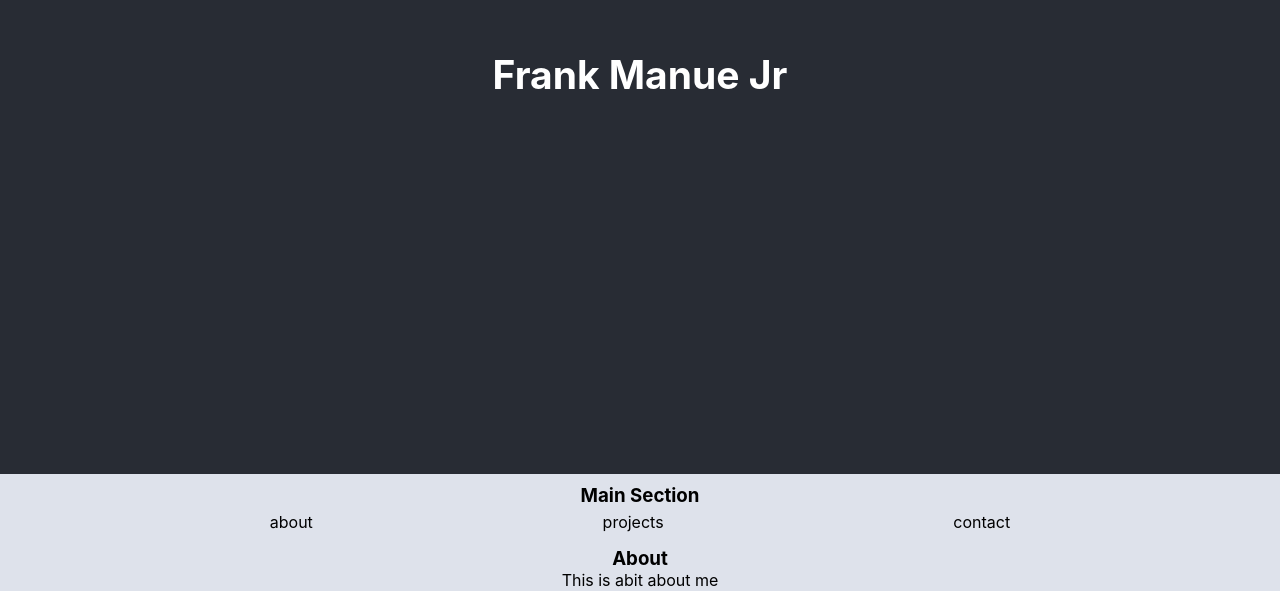
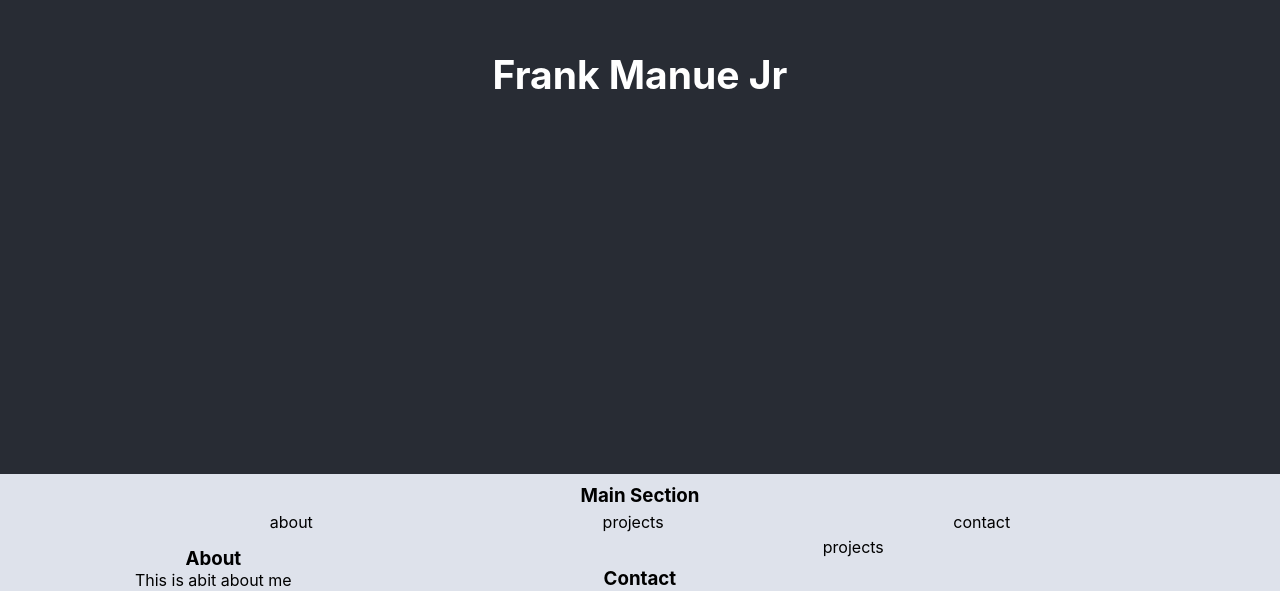
Before and after one commit to L0N/porforlio, a React (Create React App) app: page / in a window 1280 px wide. Shown: the part 326-917 px from the top of the page. Built offline with nearby package versions, Linux system fonts and the light colour scheme.

Commit message:
made 3 column layout

```diff
--- a/src/App.css
+++ b/src/App.css
@@ -39,6 +39,13 @@
   justify-content: space-evenly;
 }
 
+.three-col {
+  float: left;
+  width: 33.33%;
+}
+
+
+
 li {
   list-style-type: none;
   padding: 5px 20px;
--- a/src/components/about.js
+++ b/src/components/about.js
@@ -3,7 +3,7 @@
 const About = () => {
     console.log("About component ran");
     return (
-        <div className="about-section">
+        <div className="about-section three-col">
             <h3>About</h3>
             <p>
                 This is abit about me
--- a/src/components/contact.js
+++ b/src/components/contact.js
@@ -3,7 +3,7 @@
 const Contact = () => {
     console.log("Contact component ran");
     return (
-        <div className="Contact-section">
+        <div className="Contact-section three-col">
             <h3>Contact</h3>
             <p>
                 You can contact me with the information below
```
